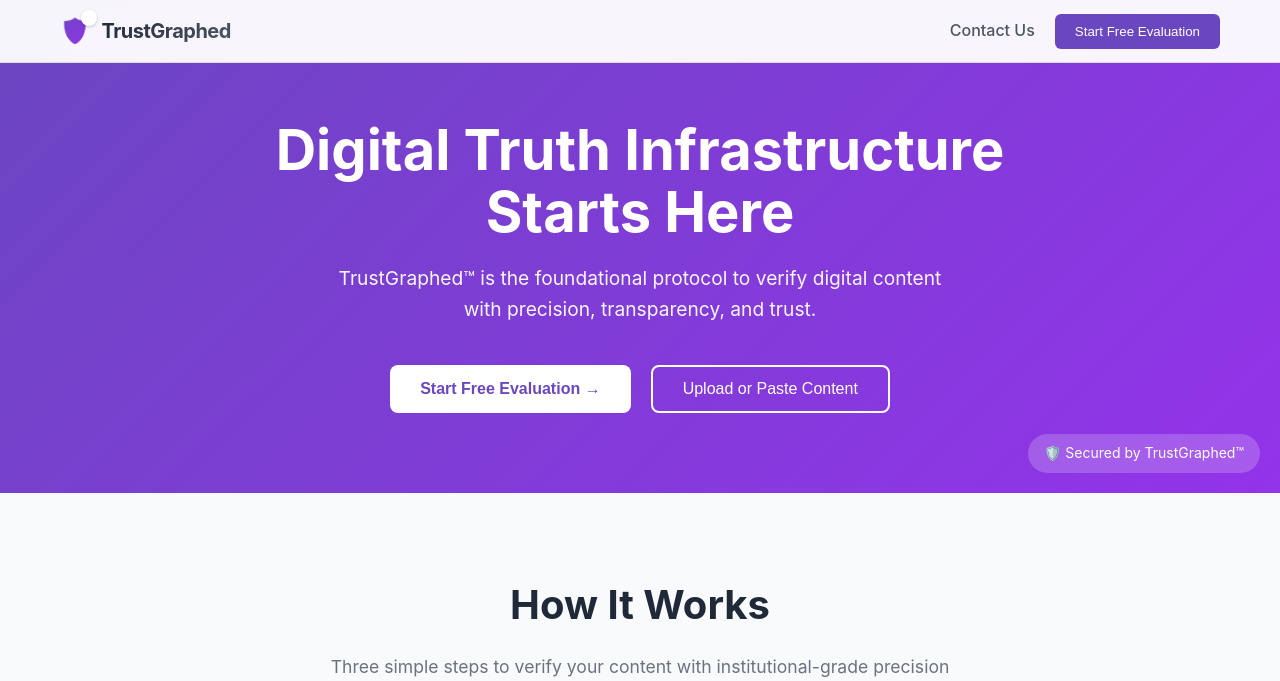
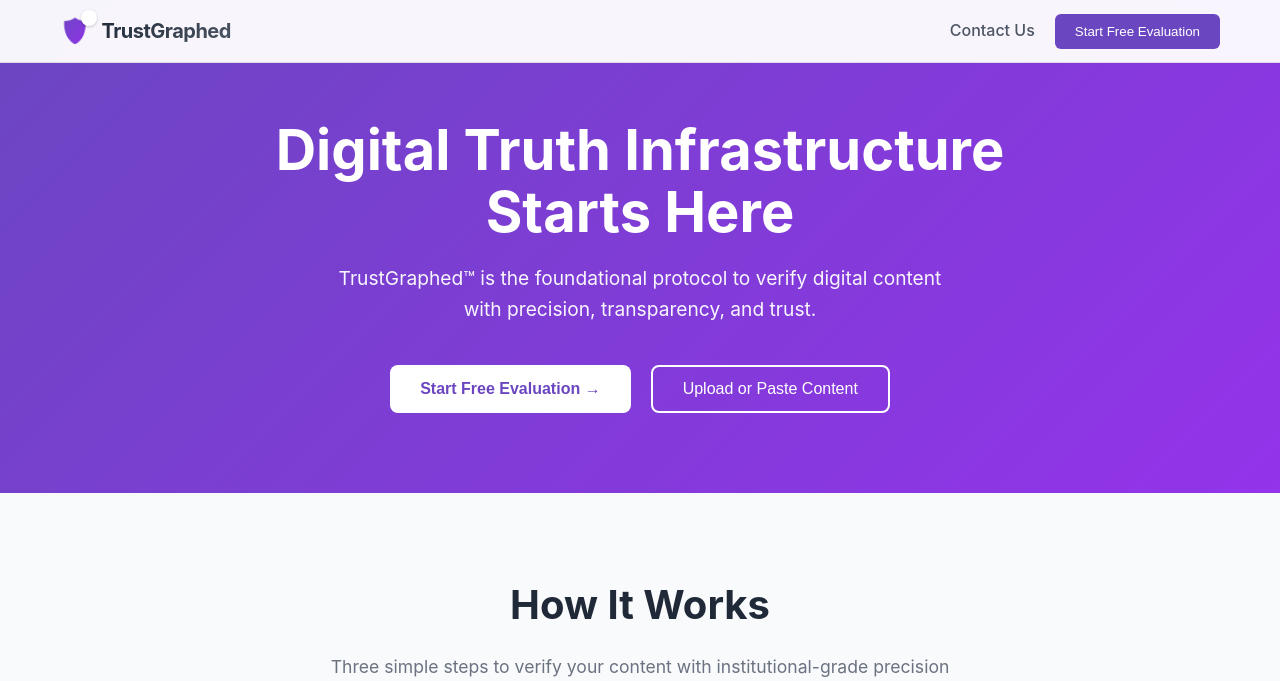
Before and after one commit to rm3non/TrustGraphed, a Flask app: page / in a window 1280 px wide. Shown: the top 681 px of the page. Run offline with Flask 3, Linux system fonts and the light colour scheme.

Commit message:
Assistant checkpoint: Remove hero badge section
Assistant generated file changes:
- templates/index.html: Remove the hero badge section completely

---

User prompt:

No remove the  Secured by TrustGraphed™ section, I dont want anything there. Also I want to hear your recommendations

Replit-Commit-Author: Assistant
Replit-Commit-Session-Id: 044bfc0b-1da2-4616-b13d-0f7f5f9b1bc0

```diff
--- a/templates/index.html
+++ b/templates/index.html
@@ -31,9 +31,6 @@
                 <button id="heroStartBtn" class="btn-hero">Start Free Evaluation →</button>
                 <button id="uploadPasteBtn" class="btn-secondary">Upload or Paste Content</button>
             </div>
-        </div>
-        <div class="hero-badge">
-            <span>🛡️ Secured by TrustGraphed™</span>
         </div>
     </section>
 
```
